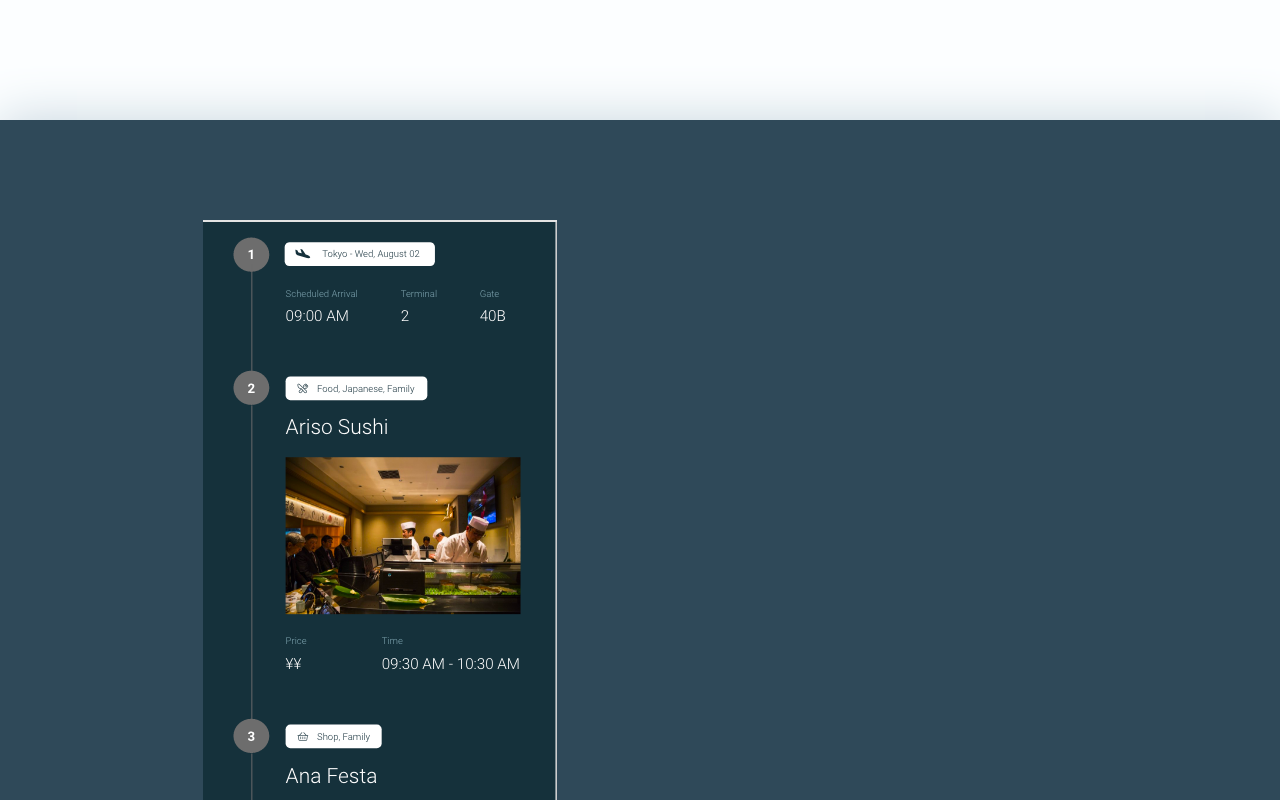
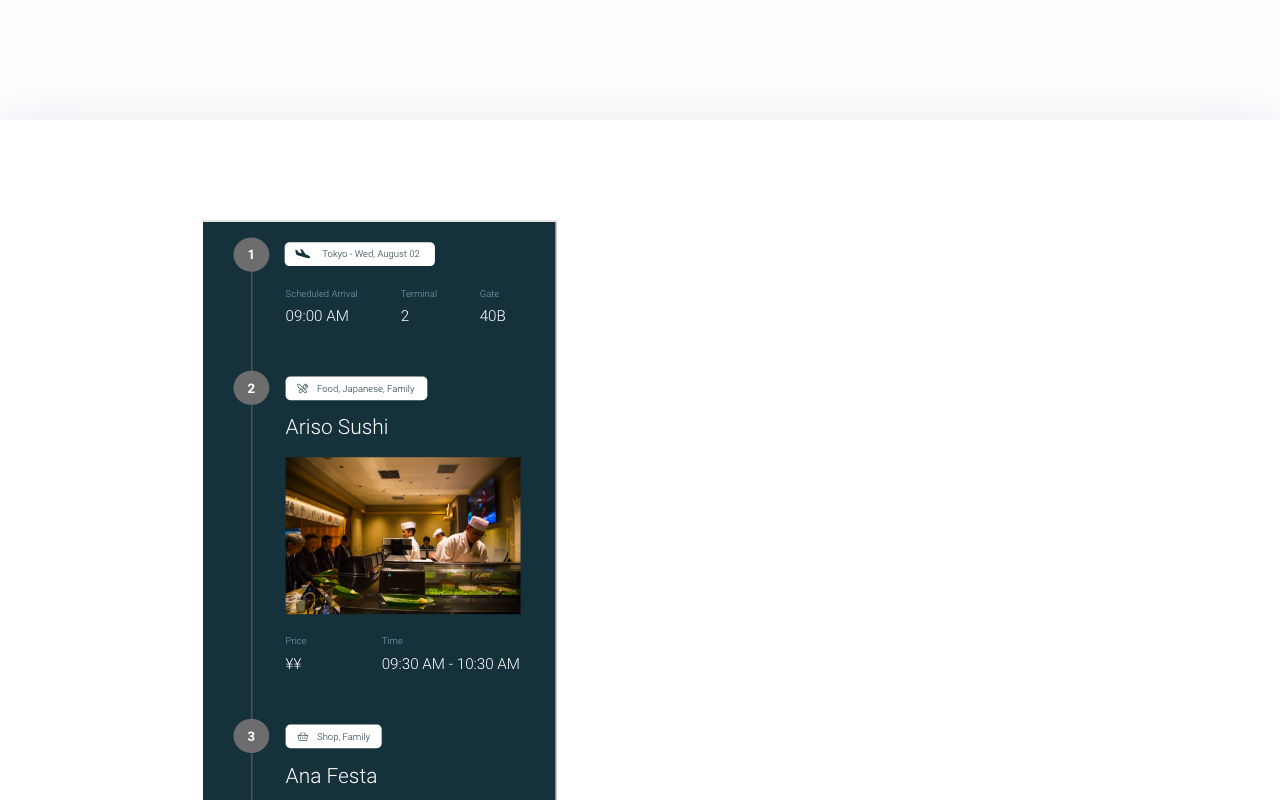
Before and after one commit to panzerstadt/transit-app-landing-page, a React (Create React App) app: page / in a window 1280 px wide. Shown: the part 1680-2480 px from the top of the page. Built offline with nearby package versions, Linux system fonts and the light colour scheme.

Commit message:
color change

```diff
--- a/src/components/scroll.js
+++ b/src/components/scroll.js
@@ -116,9 +116,11 @@ const p3Style = {
     justifyContent: "center",
     alignItems: "center",
     flexWrap: "wrap",
-    backgroundColor: "#2F4959",
-    color: "#fdfdfd",
-    boxShadow: "0 0 50px #C5D4DD",
+    //backgroundColor: "#2F4959",
+    backgroundColor: "white",
+    //color: "#fdfdfd",
+    //boxShadow: "0 0 50px #C5D4DD",
+    boxShadow: "0 0 50px #EAEAEF",
     zIndex: 10
   },
   text: {
```
